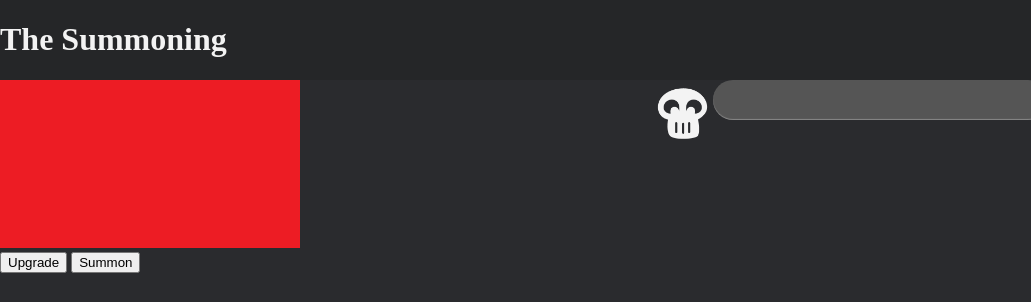
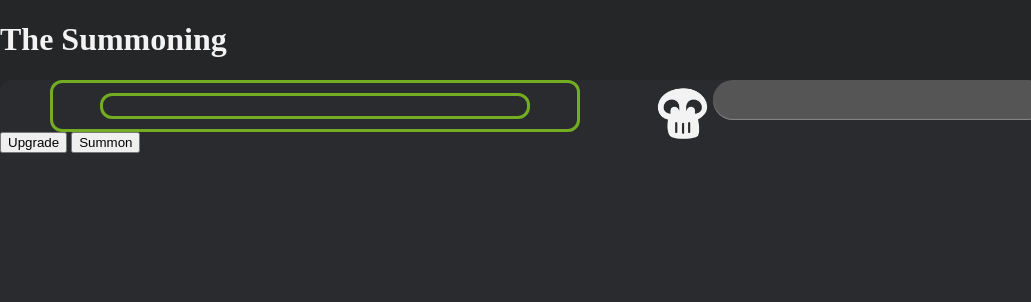
Before and after one commit to CODE-FAMILY/GGJ2016, a plain HTML site: page index.html in a window 1280 px wide. Shown: the top 302 px of the page, 0-1031 px from the left. Drawn offline with Linux system fonts and the light colour scheme.

Commit message:
index change

```diff
--- a/index.css
+++ b/index.css
@@ -26,6 +26,23 @@ div.Inventory {
 	height: 350px;
 	border-top-left-radius: 12px;
 }
+
+div.ItemFrame{
+    margin: auto;
+    width: 80%;
+    border: 3px solid #73AD21;
+    padding: 10px;
+	border-radius: 12px;
+	}
+
+div.ItemScroll{
+    margin: auto;
+    width: 80%;
+    border: 3px solid #73AD21;
+    padding: 10px;
+	border-radius: 12px;
+	}
+
 
 div.Creature {
 	float: right;
--- a/index.html
+++ b/index.html
@@ -15,7 +15,8 @@
 			<!-- Inventory Pane -->
 			<div class ="Inventory">
 				<div class="ItemFrame">
-					<img src="images/Placeholder.png"></img>
+					<div class="ItemScroll">
+					</div>
 				</div>
 
 				<script> </script>
```
